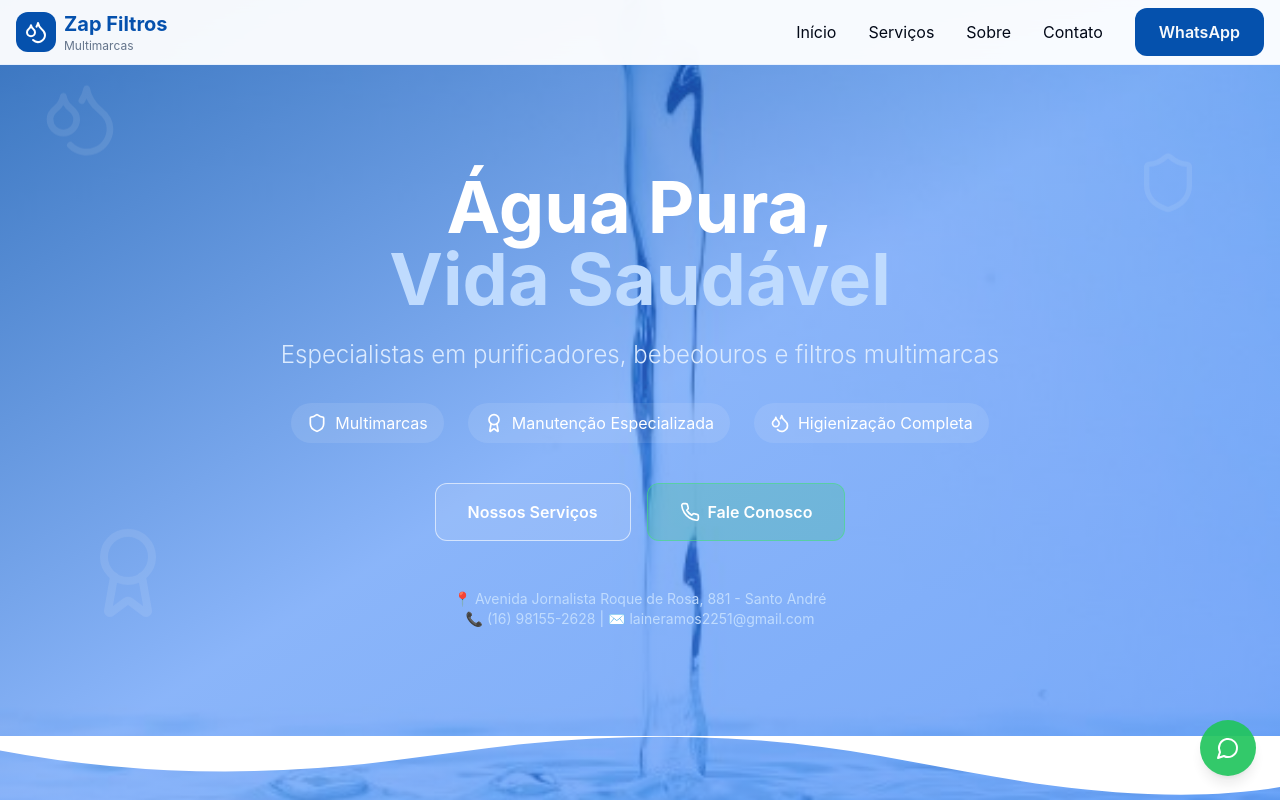
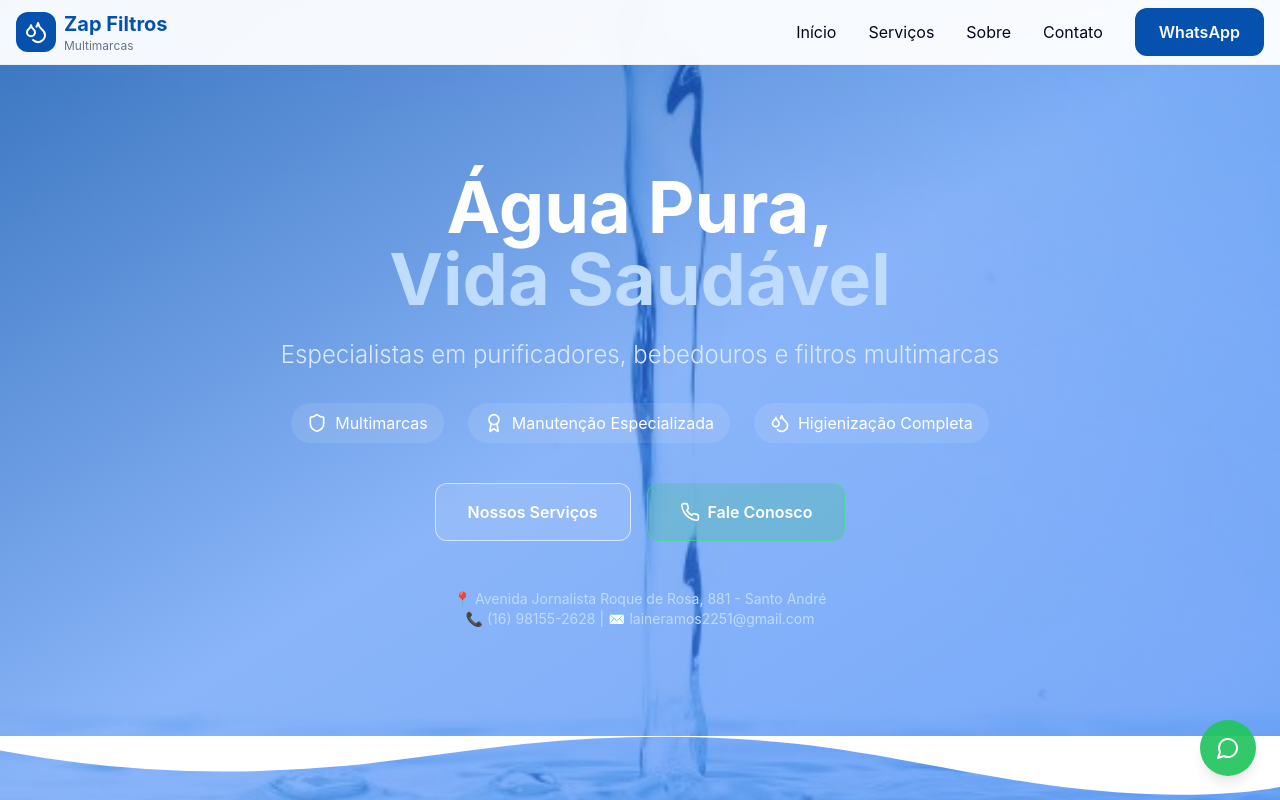
Before and after one commit to DevZipMateus/zap-filters-showcase, a React (Vite) app: page / in a window 1280 px wide. Shown: the top 800 px of the page. Built offline with nearby package versions, Linux system fonts and the light colour scheme.

Commit message:
Remove decorative SVGs from Hero
Remove medal, droplet, and headset SVGs from the Hero section to clean up the design.

```diff
--- a/src/components/Hero.tsx
+++ b/src/components/Hero.tsx
@@ -22,19 +22,6 @@ const Hero = () => {
 
       {/* Gradient overlay for better text readability */}
       <div className="absolute inset-0 bg-gradient-to-br from-primary/80 via-accent/60 to-brand-blue-500/70" />
-
-      {/* Background decorative elements */}
-      <div className="absolute inset-0 opacity-10">
-        <div className="absolute top-20 left-10 animate-float">
-          <Droplets className="h-20 w-20 text-white" />
-        </div>
-        <div className="absolute top-40 right-20 animate-float" style={{ animationDelay: '2s' }}>
-          <Shield className="h-16 w-16 text-white" />
-        </div>
-        <div className="absolute bottom-40 left-20 animate-float" style={{ animationDelay: '4s' }}>
-          <Award className="h-24 w-24 text-white" />
-        </div>
-      </div>
 
       <div className="container mx-auto px-4 text-center text-white relative z-10">
         <div className="max-w-4xl mx-auto animate-fade-in-up">
```
